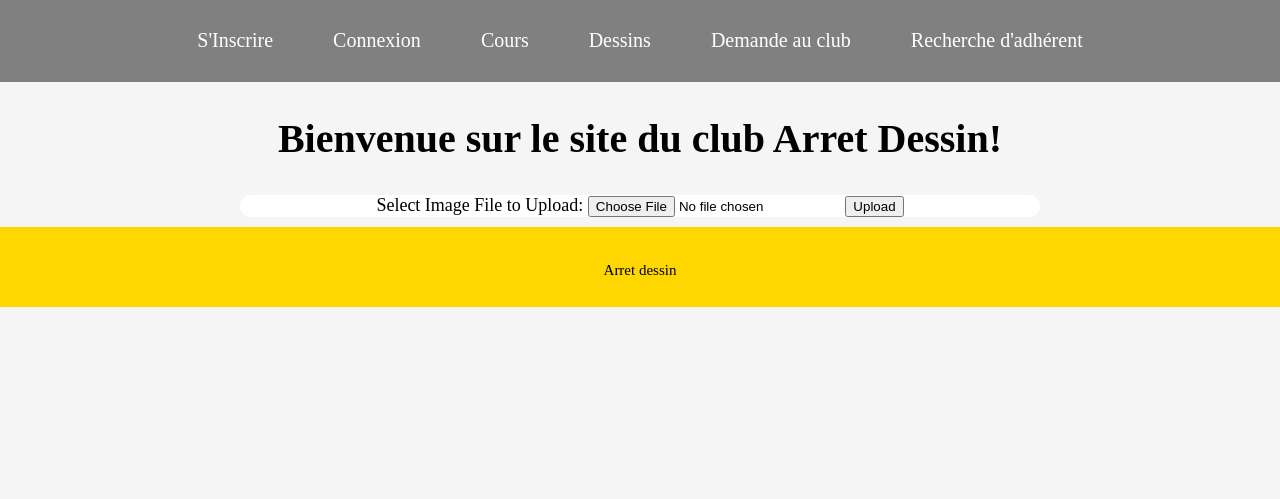
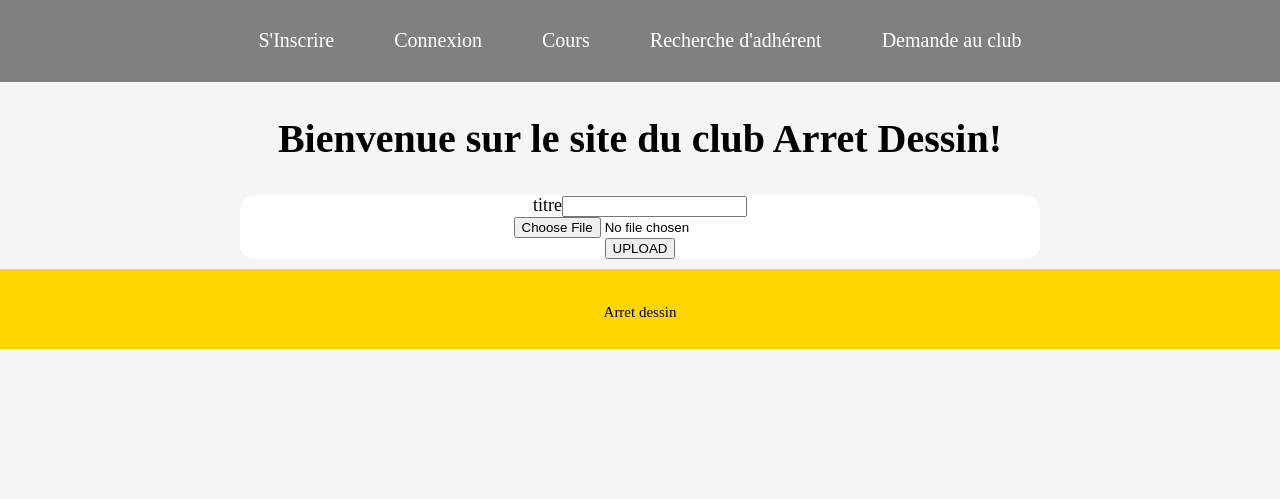
Before and after one commit to Tpalleau/site-arret-dessin, a PHP site: page /dessins.php in a window 1280 px wide. Shown: the part 231-730 px from the top of the page. Run offline with PHP 8.4, Linux system fonts and the light colour scheme.

Commit message:
on peut poster des dessins! mais que si on est connecter

```diff
--- a/php/adherent.php
+++ b/php/adherent.php
@@ -22,13 +22,12 @@ session_start();
                 <?php
             }else{ ?>
                 <li> <a href="connexion_output.php?connect=false">Deconnnexion</a> </li>
-
+                <li> <a href="adherent.php">Recherche d'adhérent</a></li>
                 <?php
             } ?>
             <li> <a href="cours.php">Cours</a> </li>
             <li> <a href="dessins.php">Dessins</a> </li>
             <li> <a href="demande.php">Demande au club</a> </li> <!-- demande materiel, cours ou autre -->
-            <li> <a href="adherent.php">Recherche d'adhérent</a></li>
         </ul>
     </div>
 </nav>
--- a/php/cours.php
+++ b/php/cours.php
@@ -22,13 +22,12 @@ session_start();
                 <?php
             }else{ ?>
                 <li> <a href="connexion_output.php?connect=false">Deconnnexion</a> </li>
-
+                <li> <a href="dessins.php">Dessins</a> </li>
                 <?php
             } ?>
             <li> <a href="cours.php">Cours</a> </li>
-            <li> <a href="dessins.php">Dessins</a> </li>
+            <li> <a href="adherent.php">Recherche d'adhérent</a></li>
             <li> <a href="demande.php">Demande au club</a> </li> <!-- demande materiel, cours ou autre -->
-            <li> <a href="adherent.php">Recherche d'adhérent</a></li>
         </ul>
     </div>
 </nav>
--- a/php/demande.php
+++ b/php/demande.php
@@ -22,13 +22,12 @@ session_start();
                 <?php
             }else{ ?>
                 <li> <a href="connexion_output.php?connect=false">Deconnnexion</a> </li>
-
+                <li> <a href="dessins.php">Dessins</a> </li>
                 <?php
             } ?>
             <li> <a href="cours.php">Cours</a> </li>
-            <li> <a href="dessins.php">Dessins</a> </li>
+            <li> <a href="adherent.php">Recherche d'adhérent</a></li>
             <li> <a href="demande.php">Demande au club</a> </li> <!-- demande materiel, cours ou autre -->
-            <li> <a href="adherent.php">Recherche d'adhérent</a></li>
         </ul>
     </div>
 </nav>
--- a/php/dessins.php
+++ b/php/dessins.php
@@ -22,26 +22,64 @@ session_start();
                 <?php
             }else{ ?>
                 <li> <a href="connexion_output.php?connect=false">Deconnnexion</a> </li>
-
+                <li> <a href="dessins.php">Dessins</a> </li>
                 <?php
             } ?>
             <li> <a href="cours.php">Cours</a> </li>
-            <li> <a href="dessins.php">Dessins</a> </li>
+            <li> <a href="adherent.php">Recherche d'adhérent</a></li>
             <li> <a href="demande.php">Demande au club</a> </li> <!-- demande materiel, cours ou autre -->
-            <li> <a href="adherent.php">Recherche d'adhérent</a></li>
         </ul>
     </div>
 </nav>
 <div>
     <h2>Bienvenue sur le site du club Arret Dessin!</h2>
 </div>
-<div>
-    <form>
-        Select Image File to Upload:
-        <input type="file" name="file">
-        <input type="submit" name="submit" value="Upload">
+<div id="content">
+
+    <form method="POST"
+          action=""
+          enctype="multipart/form-data">
+        titre<input type="text" name="titre" required="required"><br>
+        <input type="file"
+               name="uploadfile"
+               value="" />
+
+        <div>
+            <button type="submit"
+                    name="upload">
+                UPLOAD
+            </button>
+        </div>
     </form>
 </div>
+<?php
+$msg = "";
+
+// If upload button is clicked ...
+if (isset($_POST['upload'])) {
+    if ($_FILES["uploadfile"]["name"] <> NULL) {
+        $db = mysqli_connect("localhost", "root", "", "dessin_bdd");
+        $query="select * from post where id_utilisateur=".$_SESSION["connected"]." and titre='".$_POST["titre"]."'";
+        $titre_existe = mysqli_query($db  ,$query);
+
+        if (!$titre_existe){
+        $filename = $_FILES["uploadfile"]["name"];
+        $tempname = $_FILES["uploadfile"]["tmp_name"];
+        $folder = "../image/" . $filename;
+
+        // Get all the submitted data from the form
+        $query = "INSERT INTO post(id_utilisateur,dessin, titre) VALUES (" . $_SESSION["connected"] . ",'$filename','" . $_POST["titre"] . "')";
+
+        // Execute query
+        mysqli_query($db, $query);
+        }else{
+            echo "une de vos oeuvres à le meme nom, veuillez en chosir un autre";
+        }
+    } else {
+        echo "aucun fichier n'as été selectionnez";
+    }
+}
+?>
 <footer>
     <p>Arret dessin </p>
 </footer>
```
